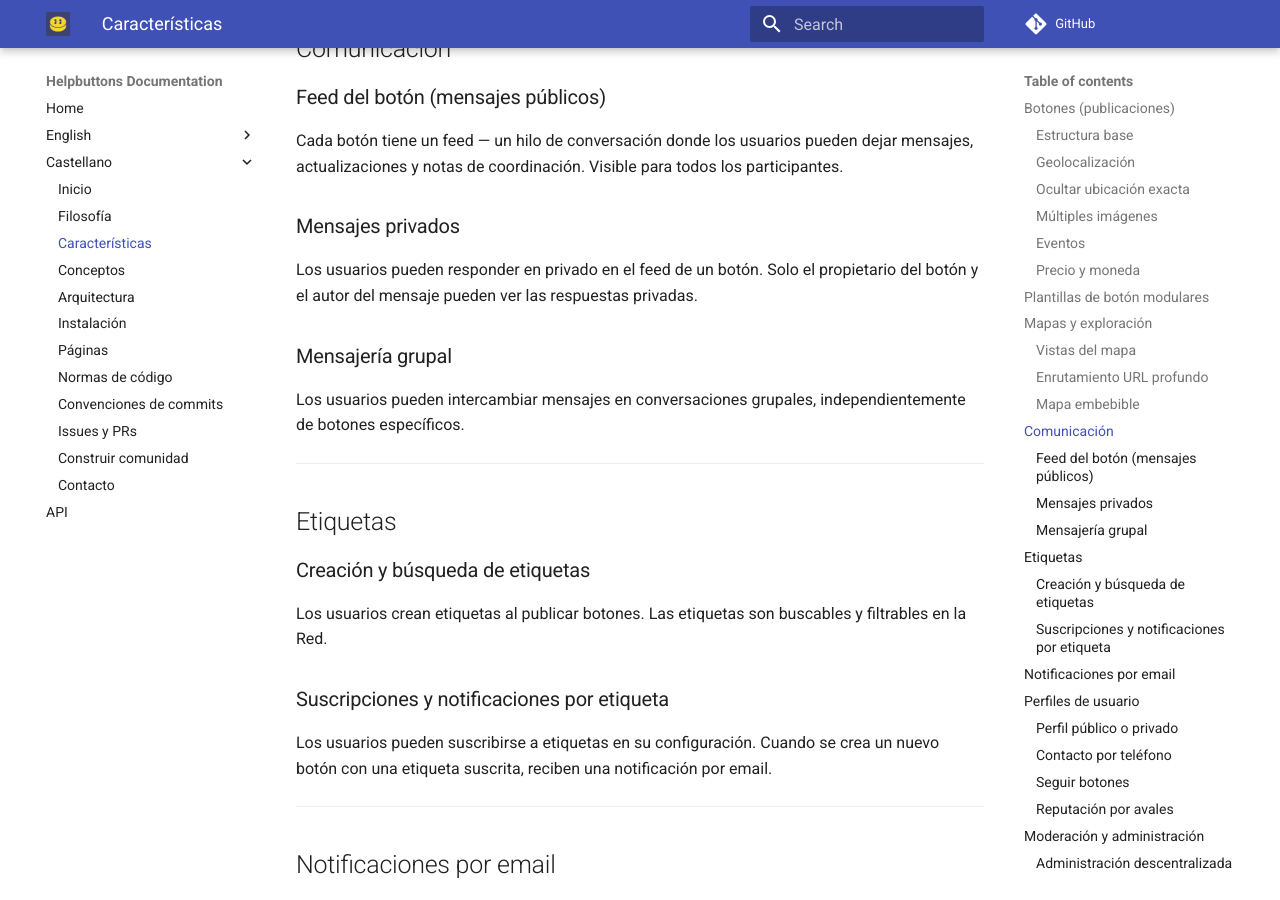
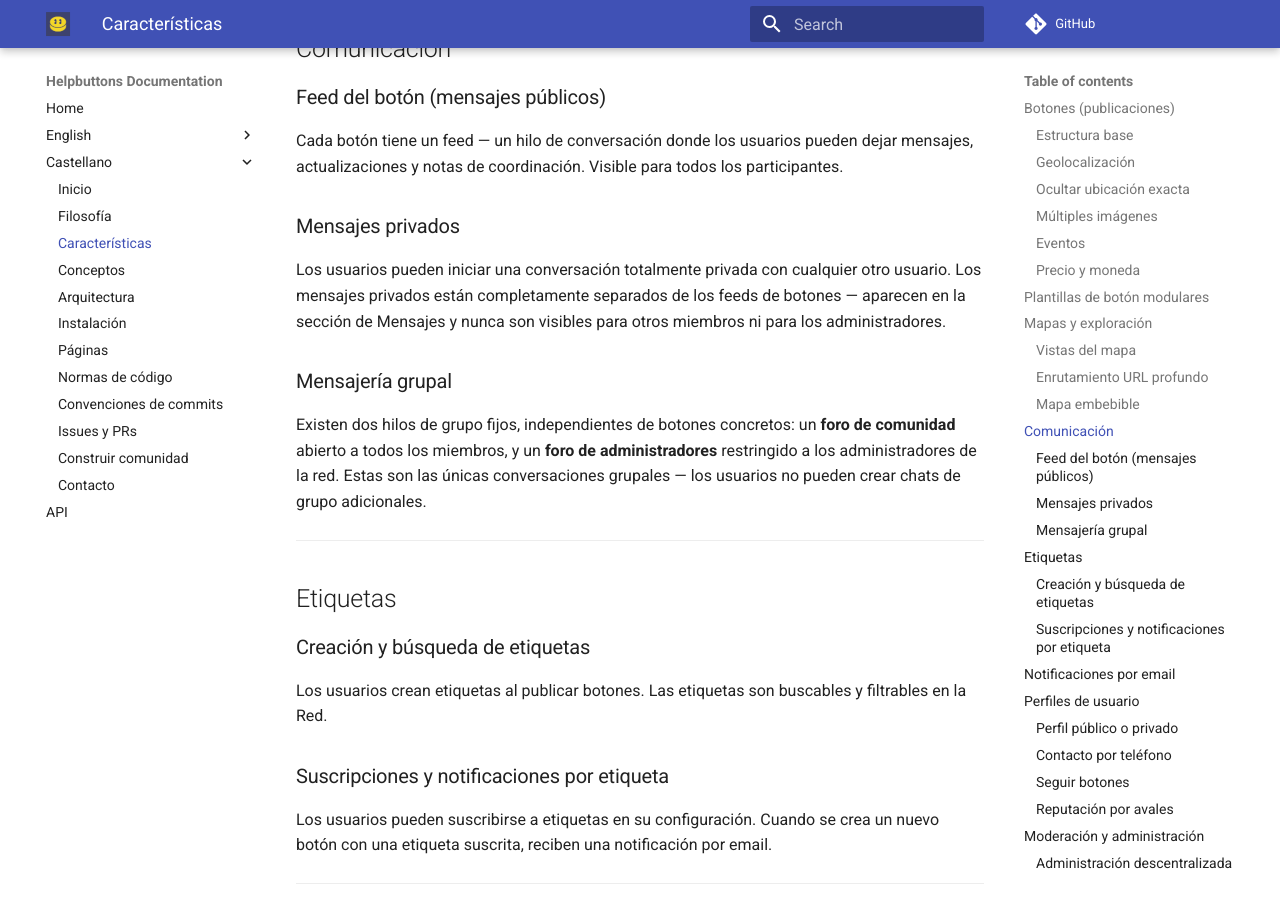
Before and after one commit to helpbuttons/hb-docs, an MkDocs documentation site: the page built from docs/Castellano/caracteristicas.md, in a window 1280 px wide and 900 px high, scrolled down 1936 px. Built offline with MkDocs 1.6.1 and Material for MkDocs 9.7.7, drawn with Linux system fonts in a browser that asks for light colours; comment, search, counter and statistics services are not loaded.

```diff
--- a/docs/Castellano/caracteristicas.md
+++ b/docs/Castellano/caracteristicas.md
@@ -56,10 +56,10 @@ Las Redes pueden insertar un widget de mapa de solo lectura en sitios web extern
 Cada botón tiene un feed — un hilo de conversación donde los usuarios pueden dejar mensajes, actualizaciones y notas de coordinación. Visible para todos los participantes.
 
 ### Mensajes privados
-Los usuarios pueden responder en privado en el feed de un botón. Solo el propietario del botón y el autor del mensaje pueden ver las respuestas privadas.
+Los usuarios pueden iniciar una conversación totalmente privada con cualquier otro usuario. Los mensajes privados están completamente separados de los feeds de botones — aparecen en la sección de Mensajes y nunca son visibles para otros miembros ni para los administradores.
 
 ### Mensajería grupal
-Los usuarios pueden intercambiar mensajes en conversaciones grupales, independientemente de botones específicos.
+Existen dos hilos de grupo fijos, independientes de botones concretos: un **foro de comunidad** abierto a todos los miembros, y un **foro de administradores** restringido a los administradores de la red. Estas son las únicas conversaciones grupales — los usuarios no pueden crear chats de grupo adicionales.
 
 ---
 
```
Also changed, not shown: docs/Castellano/paginas.md (+1 -1 lines), docs/English/4features.md (+1 -1 lines), docs/English/7pages.md (+1 -1 lines).
